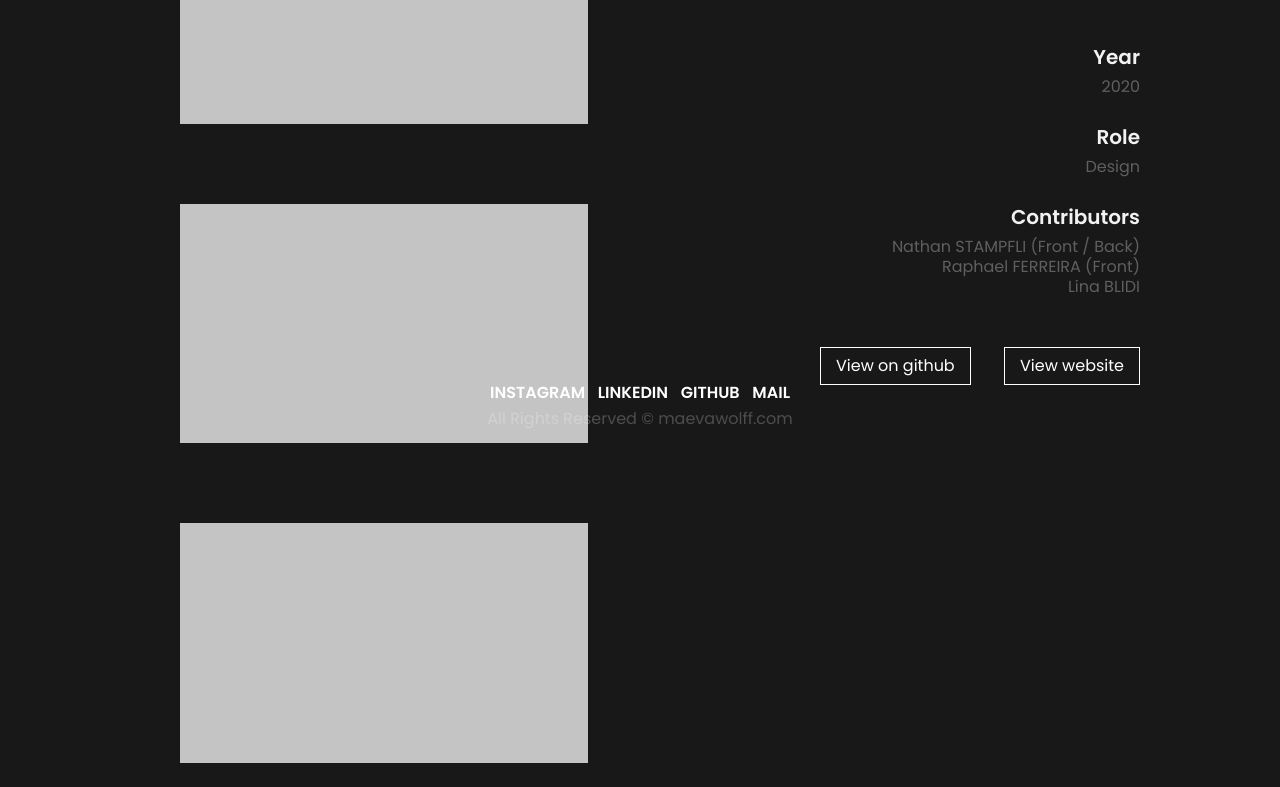
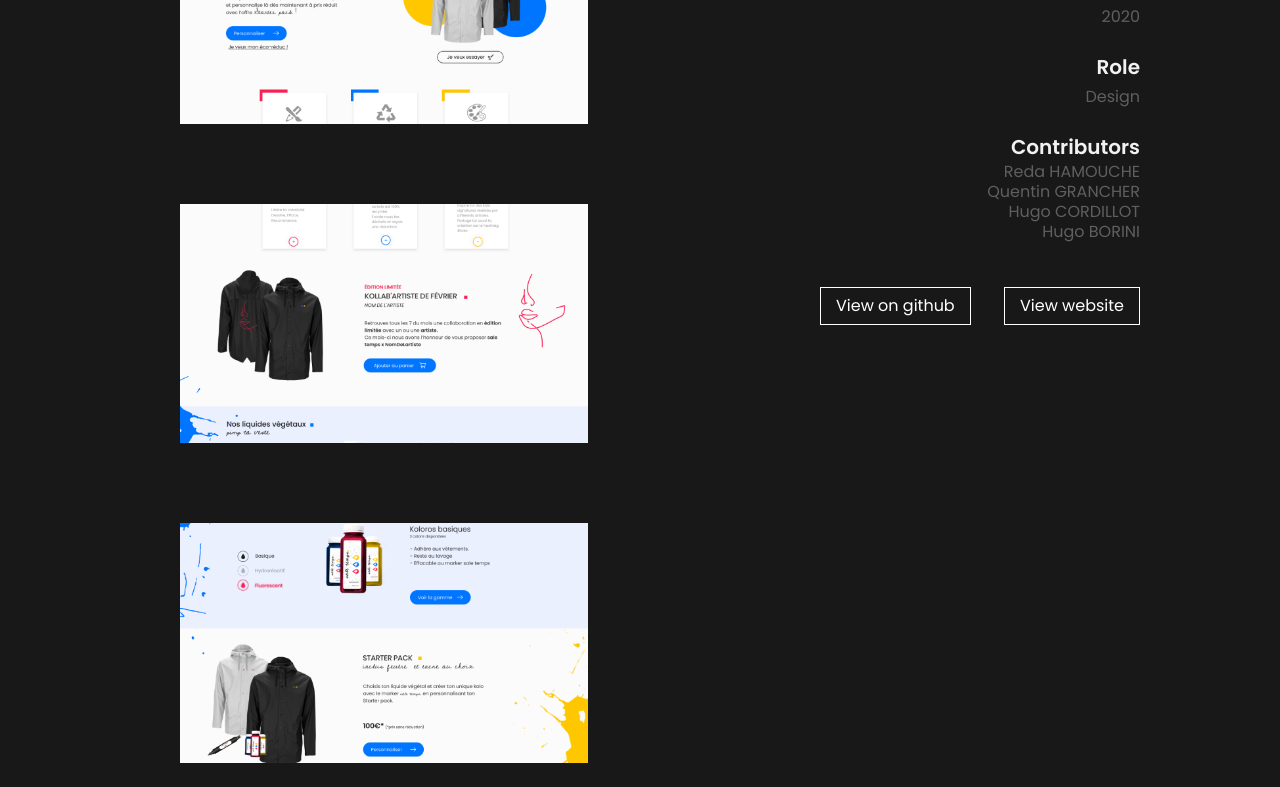
Before and after one commit to MaevaWolff/portfolio__004, a website built with Parcel: page src/projects/saletemps.html in a window 1280 px wide. Shown: the part 353-1140 px from the top of the page. Built offline with nearby package versions, Linux system fonts and the light colour scheme.

Commit message:
:ok_hand: assets of sale temps added

```diff
--- a/src/projects/saletemps.html
+++ b/src/projects/saletemps.html
@@ -66,22 +66,22 @@
     <div class="project">
       <div class="project__slider">
         <img
-          src="../assets/img/image.png"
+          src="../assets/img/projects/saletemps4.png"
           alt="image project"
           class="project__images"
         />
         <img
-          src="../assets/img/image.png"
+          src="../assets/img/projects/saletemps1.png"
           alt="image project"
           class="project__images"
         />
         <img
-          src="../assets/img/image.png"
+          src="../assets/img/projects/saletemps2.png"
           alt="image project"
           class="project__images"
         />
         <img
-          src="../assets/img/image.png"
+          src="../assets/img/projects/saletemps3.png"
           alt="image project"
           class="project__images"
         />
@@ -101,37 +101,22 @@
         </article>
         <div class="project__info">
           <h3 class="project__title">Contributors</h3>
-          <a class="project__text" href="#">Nathan STAMPFLI (Front / Back)</a>
-          <p>
-            <a
-              class="project__text project__text--folio"
-              href="https://f-raphael.netlify.app/"
-              >Raphael FERREIRA (Front)</a
-            >
-          </p>
-          <p><a class="project__text" href="#">Lina BLIDI</a></p>
+          <a class="project__text project__text--none">Reda HAMOUCHE</a>
+          <p class="project__text project__text--none">Quentin GRANCHER</p>
+          <p class="project__text project__text--none">Hugo CORDILLOT</p>
+          <p class="project__text project__text--none">Hugo BORINI</p>
         </div>
         <div class="project__buttons">
-          <a href="https://github.com/rqphy/katana" class="project__button"
+          <a
+            href="https://github.com/quentingrchr/sale-temps"
+            class="project__button"
             >View on github</a
           >
-          <a href="#" class="project__button">View website</a>
+          <a href="https://sale-temps.netlify.com/" class="project__button"
+            >View website</a
+          >
         </div>
       </section>
     </div>
-
-    <footer class="footer">
-      <nav class="footer__socials">
-        <ul>
-          <li><a href="https://www.instagram.com/maevawolff/">Instagram</a></li>
-          <li>
-            <a href="https://www.linkedin.com/in/ma%C3%ABva-wolff/">LINKEDIN</a>
-          </li>
-          <li><a href="https://github.com/MaevaWolff/">github</a></li>
-          <li><a href="mailto:maeva.wolffpro@gmail.com">mail</a></li>
-        </ul>
-      </nav>
-      <p class="footer__mentions">All Rights Reserved © maevawolff.com</p>
-    </footer>
   </body>
 </html>
--- a/src/styles/blocs/project.scss
+++ b/src/styles/blocs/project.scss
@@ -77,7 +77,7 @@
     font-weight: 600;
 
     @include md {
-      font-size: 60px;
+      font-size: 50px;
     }
   }
 
@@ -126,6 +126,9 @@
     margin-top: 10px;
     line-height: 20px;
 
+    &--none {
+      line-height: 10px;
+    }
     &--folio {
       &:hover {
         color: red;
```
Also changed, not shown: src/assets/img/projects/saletemps1.png (added), src/assets/img/projects/saletemps2.png (added), src/assets/img/projects/saletemps3.png (added), src/assets/img/projects/saletemps4.png (added).
